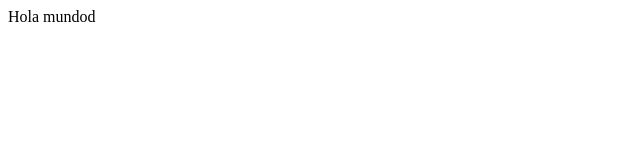
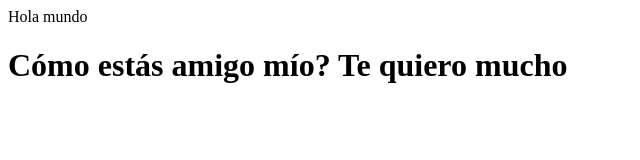
Before and after one commit to Andres20280713/Primer-repositorio-remoto, a plain HTML site: page index.html in a window 1280 px wide. Shown: the whole page, without its empty margins (0-640 px from the left). Drawn offline with Linux system fonts and the light colour scheme.

Commit message:
Segundo cambio

```diff
--- a/index.html
+++ b/index.html
@@ -6,6 +6,7 @@
     <title>Prueba</title>
 </head>
 <body>
-    Hola mundod
+    Hola mundo
+    <h1>Cómo estás amigo mío? Te quiero mucho</h1>
 </body>
 </html>
```
